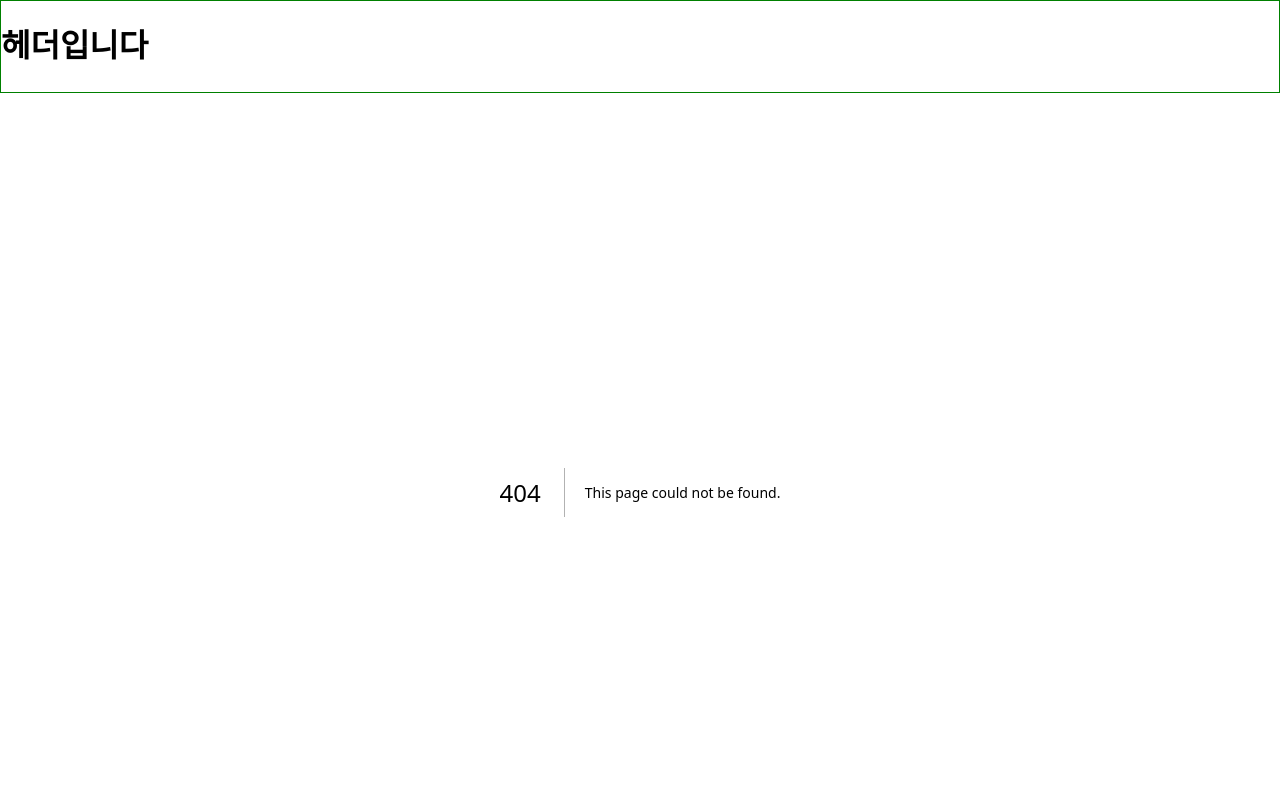
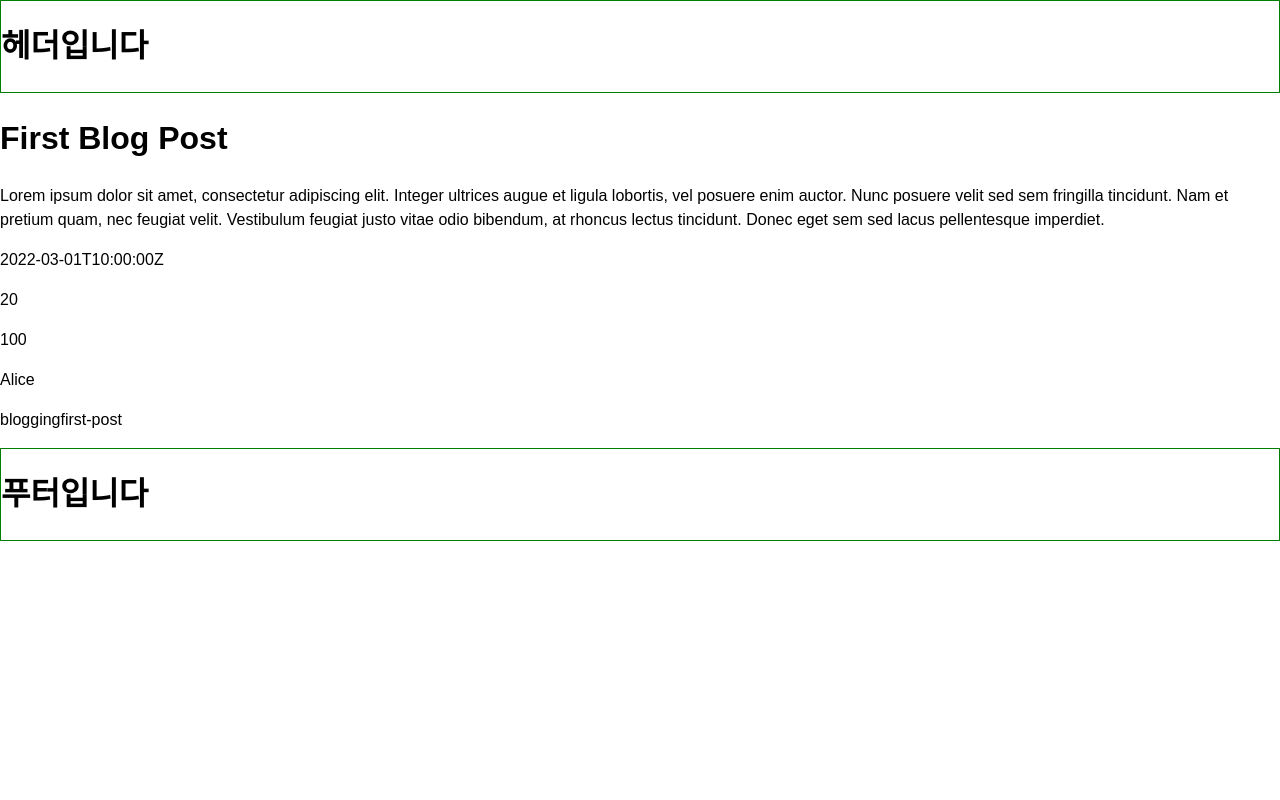
Before and after one commit to nostrss/nextjs-blog, a Next.js app: page /detail/1 in a window 1280 px wide. Before the commit this address had no page. Shown: the top 800 px of the page. Built offline with nearby package versions, Linux system fonts and the light colour scheme.

Commit message:
add link to detail page

```diff
--- a/src/common/api.tsx
+++ b/src/common/api.tsx
@@ -13,3 +13,12 @@ export const fetchDataListPerPage = async (page: number) => {
     console.log(error);
   }
 };
+
+export const fetchDetailPageData = async (postId: number) => {
+  try {
+    const response = await axios.get(`${url}/detail/${postId}`);
+    return response;
+  } catch (error) {
+    console.log(error);
+  }
+};
--- /dev/null
+++ b/src/pages/detail/[postId]/index.tsx
@@ -0,0 +1,36 @@
+import { fetchDetailPageData } from '@/common/api';
+import { BlogPost } from '@/mokData/dataList';
+
+interface IPropsDetail {
+  data: {
+    pageData: BlogPost;
+  };
+}
+
+export default function DetailPage({ data }: IPropsDetail) {
+  const { pageData } = data;
+
+  return (
+    <div>
+      <h1>{pageData.title}</h1>
+      <p>{pageData.body}</p>
+      <p>{pageData.createdAt}</p>
+      <p>{pageData.likes}</p>
+      <p>{pageData.views}</p>
+      <p>{pageData.user.name}</p>
+      <p>{pageData.tag}</p>
+    </div>
+  );
+}
+
+export async function getServerSideProps(context: any) {
+  const { postId } = context.params;
+
+  const res = await fetchDetailPageData(postId);
+  const data = res?.data;
+  return {
+    props: {
+      data,
+    },
+  };
+}
```
Also changed, not shown: src/components/blogList/blogList.tsx (+6 -4 lines), src/pages/page/[currentPage]/index.tsx (+6 -4 lines).
